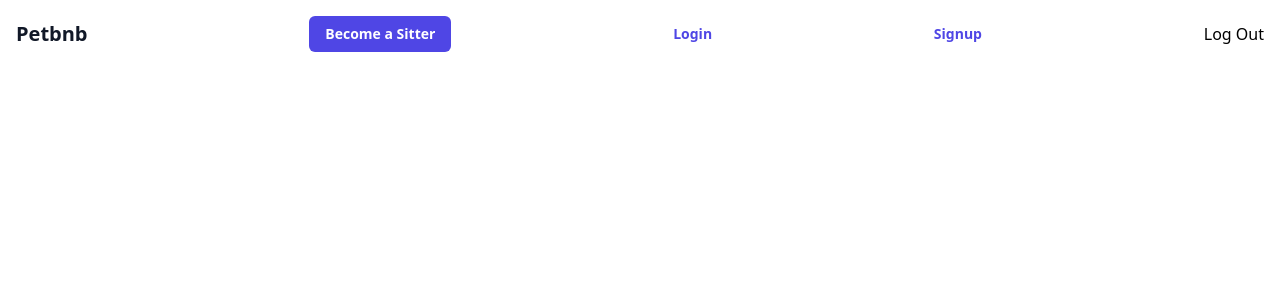
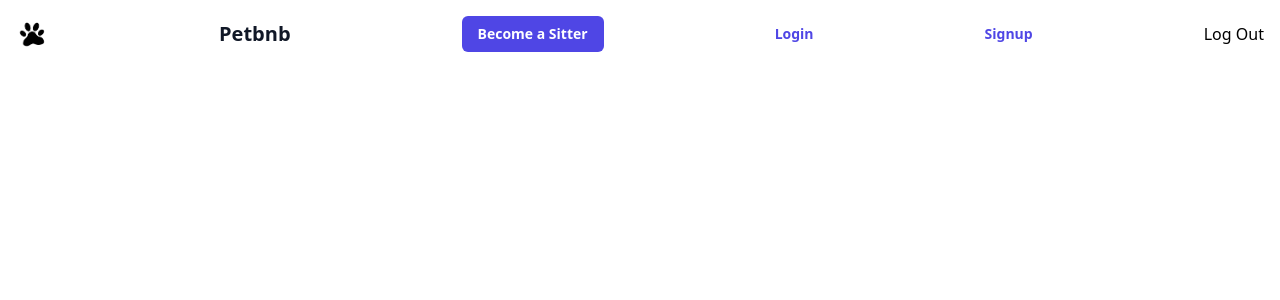
Before and after one commit to Merylcheng/Petbnb, a React (Vite) app: page /sitterdashboard in a window 1280 px wide. Shown: the top 300 px of the page. Built offline with nearby package versions, Linux system fonts and the light colour scheme.

Commit message:
feat: dashboard

```diff
--- a/src/components/NavBar/NavBar.jsx
+++ b/src/components/NavBar/NavBar.jsx
@@ -49,6 +49,11 @@ export default function NavBar({ user, setUser }) {
 
   return (
     <nav className="flex items-center justify-between p-4">
+      <img
+        className="h-8 w-auto"
+        src="public/images/pawprint.png"
+        alt="Petbnb Logo"
+      />
       <NavLink to="/" className="text-xl font-bold text-gray-900">
         Petbnb
       </NavLink>
--- a/src/pages/App/App.jsx
+++ b/src/pages/App/App.jsx
@@ -54,6 +54,7 @@ import LoginForm from "../../components/LoginForm/LoginForm";
 import SitterForm from "../../components/SitterForm/SitterForm";
 import SitterDetails from "../SitterDetails";
 import SignUpForm from "../../components/SignUpForm/SignUpForm";
+import SitterDashboard from "../SitterDashboard";
 
 const log = debug("mern:pages:App:App");
 
@@ -75,6 +76,7 @@ function App() {
           <>
             <Route path="/sitterform" element={<SitterForm />} />
             <Route path="/sitters/:id" element={<SitterDetails />} />
+            <Route path="/sitterdashboard" element={<SitterDashboard />} />
           </>
         )}
       </Routes>
--- /dev/null
+++ b/src/pages/SitterDashboard.jsx
@@ -0,0 +1,12 @@
+// import SitterDetails from "./SitterDetails";
+
+function SitterDashboard() {
+  return (
+    <div>
+      hi
+      {/* <SitterDetails /> */}
+    </div>
+  );
+}
+
+export default SitterDashboard;
```
